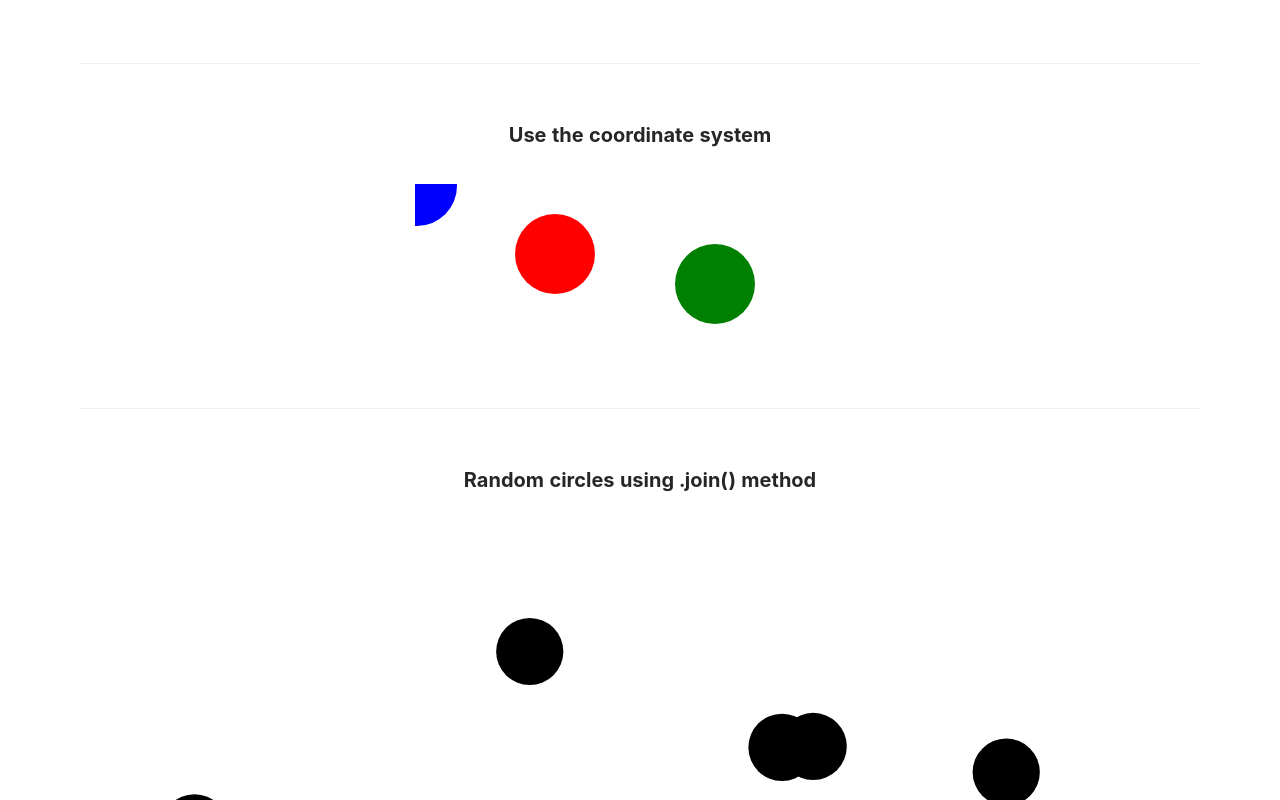
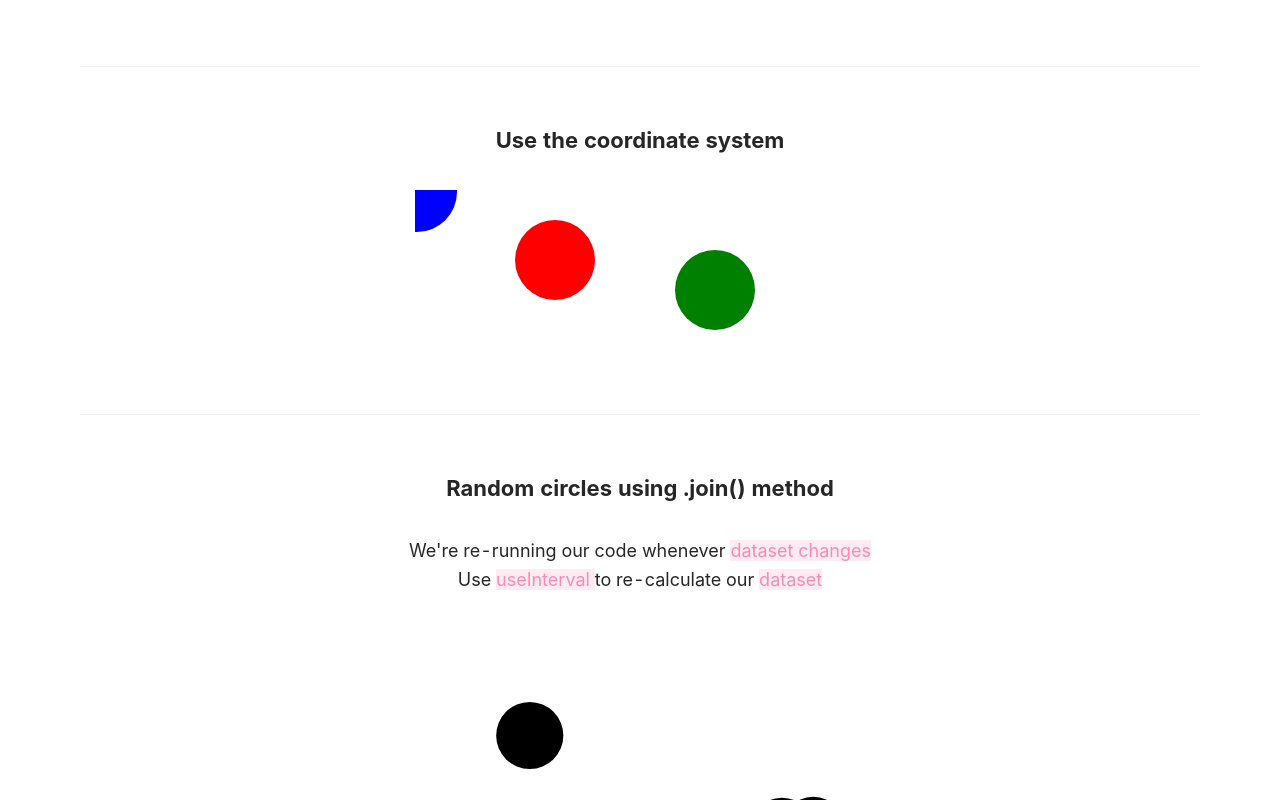
Before and after one commit to juajang/react-d3, a React (Create React App) app: page /basic in a window 1280 px wide. Shown: the part 400-1200 px from the top of the page. Built offline with nearby package versions, Linux system fonts and the light colour scheme.

Commit message:
add Mark component to mark texts

```diff
--- a/src/App.tsx
+++ b/src/App.tsx
@@ -2,6 +2,7 @@ import React from "react";
 import { BrowserRouter as Router, Switch, Route, Link } from "react-router-dom";
 import "./App.css";
 import 'antd/dist/antd.css';
+import "./index.css";
 
 import Basic from "./pages/Basic";
 import Header from "./components/common/Header";
--- /dev/null
+++ b/src/components/common/Mark.tsx
@@ -0,0 +1,17 @@
+import React from "react";
+import styled from 'styled-components';
+
+interface MarkProps {
+  children: React.ReactNode;
+}
+
+const Marked = styled.span`
+  background-color: #FFEBF1;
+  color: #F48FB1
+`
+
+const Mark = ({ children }: MarkProps) => (
+  <Marked> {children} </Marked>
+);
+
+export default Mark;
--- a/src/index.css
+++ b/src/index.css
@@ -15,3 +15,8 @@ code {
 main {
   padding: 5rem;
 }
+
+p {
+  font-size: 18px;
+  text-align: center;
+}
--- a/src/index.tsx
+++ b/src/index.tsx
@@ -1,6 +1,5 @@
 import React from 'react';
 import ReactDOM from 'react-dom';
-import './index.css';
 import App from './App';
 
 ReactDOM.render(
--- a/src/pages/Basic.tsx
+++ b/src/pages/Basic.tsx
@@ -3,6 +3,7 @@ import * as d3 from "d3";
 import styled from "styled-components";
 import RandomCircles from "../components/basic/RandomCircles";
 import {Divider} from "antd";
+import Mark from "../components/common/Mark";
 
 const Wrapper = styled.div`
   display: grid;
@@ -10,7 +11,7 @@ const Wrapper = styled.div`
 `;
 
 const Title = styled.h2`
-  font-size: 20px;
+  font-size: 22px;
   font-weight: bolder;
   margin: 2rem 0;
 `;
@@ -66,6 +67,10 @@ const Basic = () => {
       <svg ref={refCoordinate} id="circles-area" height="200" width="450"/>
       <Divider/>
       <Title> Random circles using .join() method </Title>
+      <p>
+        We're re-running our code whenever <Mark> dataset changes </Mark> <br/>
+        Use <Mark> useInterval </Mark> to re-calculate our <Mark> dataset </Mark>
+      </p>
       <RandomCircles/>
       <Divider/>
     </Wrapper>
```
